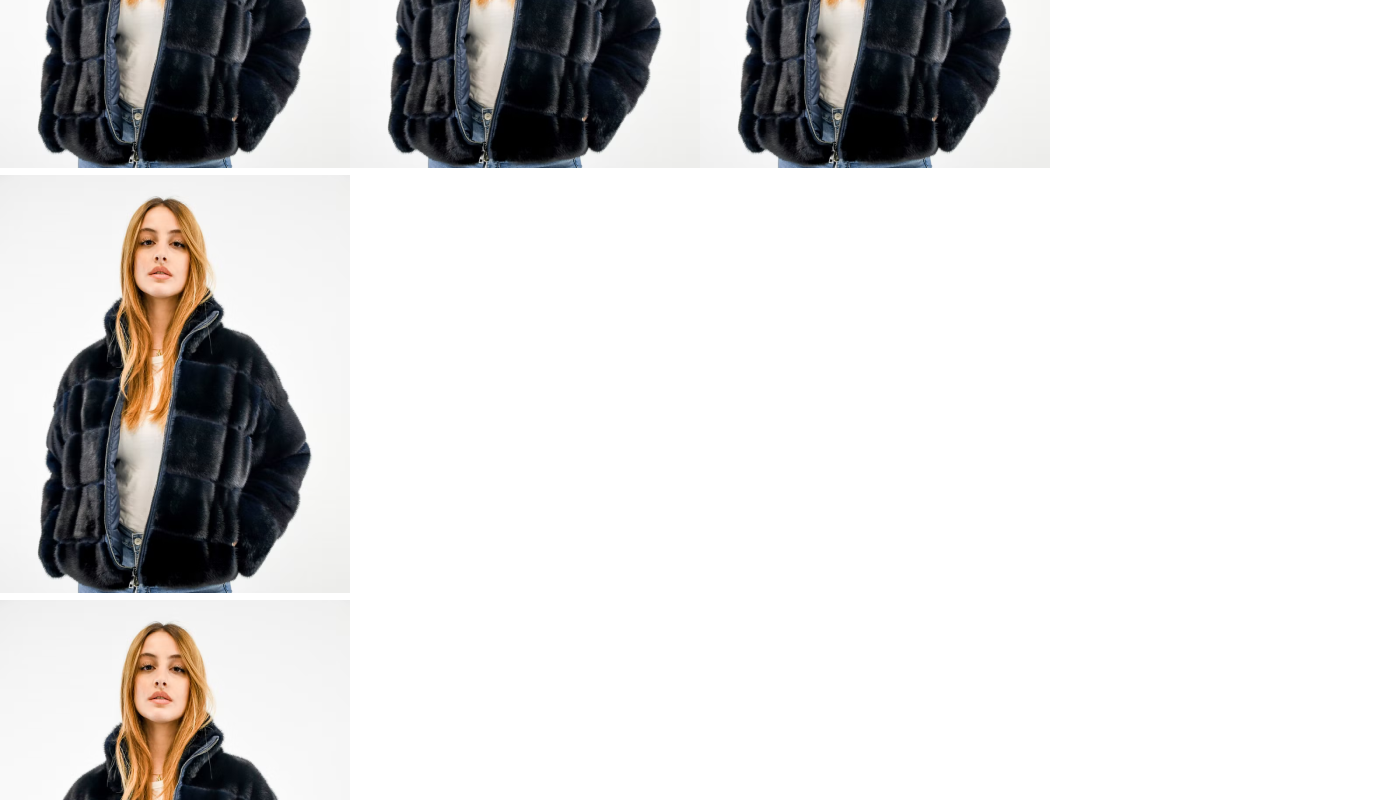
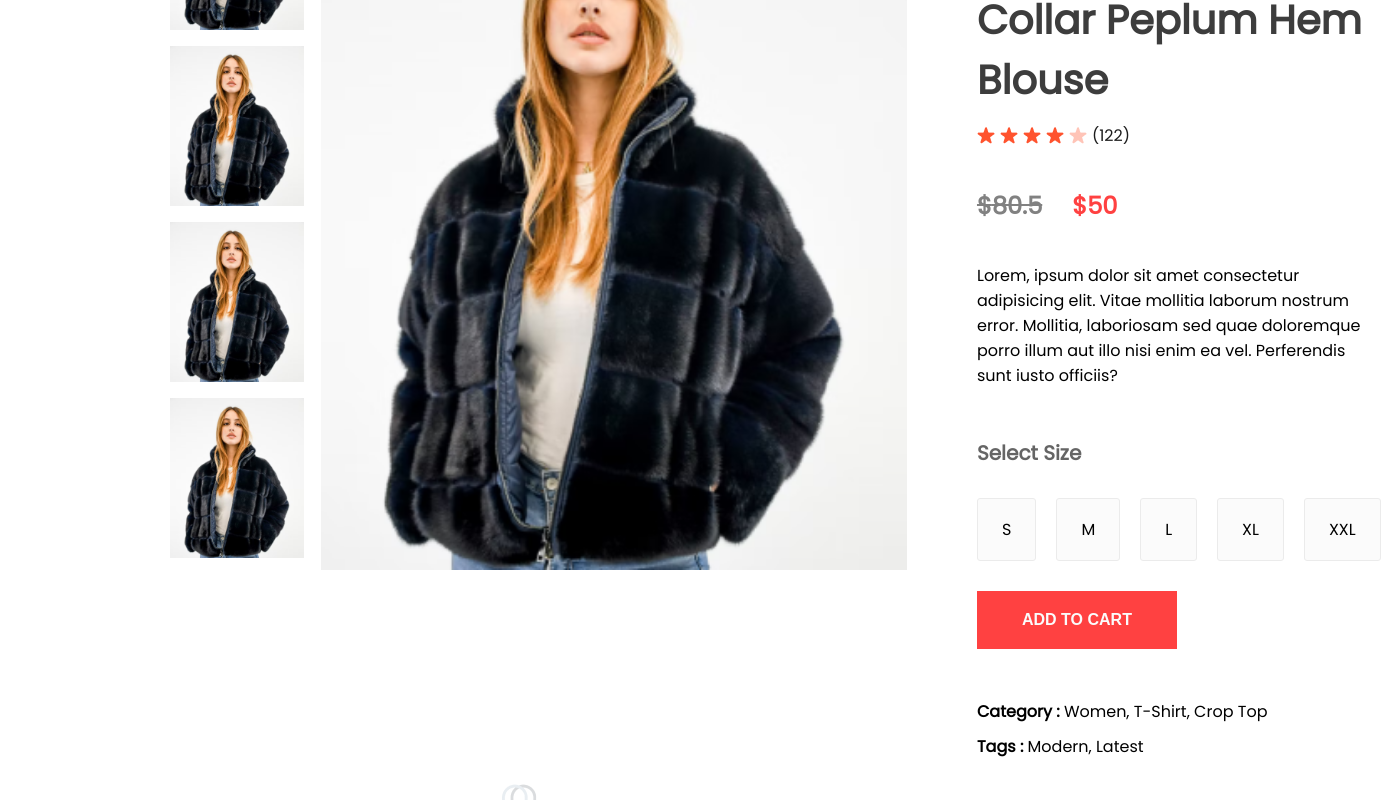
Before and after one commit to Shajjad002/E-Commerce, a React (Create React App) app in the folder shopper/: page /product/1 in a window 1280 px wide. Shown: the part 360-1160 px from the top of the page, 1381 px wide, since content can reach past the window. Built offline with nearby package versions, Linux system fonts and the light colour scheme.

Commit message:
single product display

```diff
--- a/shopper/src/Components/Breadcrums/Breadcrum.css
+++ b/shopper/src/Components/Breadcrums/Breadcrum.css
@@ -0,0 +1,10 @@
+.breadcrum{
+    display: flex;
+    align-items: center;
+    gap: 8px;
+    color: #5e5e5e;
+    font-size: 16px;
+    font-weight: 600;
+    margin: 60px 170px;
+    text-transform: capitalize;
+}
--- a/shopper/src/Components/ProductDisplay/ProductDisplay.css
+++ b/shopper/src/Components/ProductDisplay/ProductDisplay.css
@@ -0,0 +1,90 @@
+.productdisplay{
+    display: flex;
+    margin: 0 170px;
+    margin-bottom: 20px;
+}
+.productdisplay-left{
+    display: flex;
+    gap: 17px;
+}
+.productdisplay-img-list{
+    display: flex;
+    flex-direction: column;
+    gap: 16px;
+}
+.productdisplay-img-list img{
+    height: 160px;
+}
+.prodcutdisplay-main-img{
+    width: 586px;
+    height: 700px;
+}
+.productdisplay-right{
+    margin: 0px 70px;
+    display: flex;
+    flex-direction: column;
+}
+.productdisplay-right h1{
+    color: #3d3d3d;
+    font-size: 40px;
+    font-weight: 700;
+}
+.productdiplay-right-stars{
+    display: flex;
+    align-items: center;
+    margin-top: 13px;
+    gap: 5px;
+    color: #1c1c1c;
+    font-size: 16px;
+}
+.productdisplay-right-prices{
+    display: flex;
+    margin: 40px 0px;
+    gap: 30px;
+    font-size: 24px;
+    font-weight: 700;
+}
+.productdisplay-right-price-old{
+    color: #818181;
+    text-decoration: line-through;
+}
+.productdisplay-right-price-new{
+    color: #ff4141;
+}
+.productdisplay-right-size h2{
+    margin-top: 50px;
+    color: #656565;
+    font-size: 20px;
+    font-weight: 600;
+}
+.productdisplay-right-sizes{
+    display: flex;
+    margin: 30px 0px;
+    gap: 20px;
+}
+.productdisplay-right-sizes p{
+    padding: 18px 24px;
+    background: #fbfbfb;
+    border: 1px solid #ebebeb;
+    border-radius: 3px;
+    cursor: pointer;
+}
+
+.productdisplay-right button{
+    padding: 20px 40px;
+    width: 200px;
+    font-size: 16px;
+    font-weight: 600;
+    color: #fbfbfb;
+    background: #ff4141;
+    margin-bottom: 40px;
+    border: none;
+    outline: none;
+    cursor: pointer;
+}
+.productdisplay-right-category{
+    margin-top: 10px;
+}
+.productdisplay-right-category span{
+    font-weight: 600;
+}
--- a/shopper/src/Components/ProductDisplay/ProductDisplay.jsx
+++ b/shopper/src/Components/ProductDisplay/ProductDisplay.jsx
@@ -1,5 +1,8 @@
 import React from 'react'
-import './ProductDisplay.css'
+import './ProductDisplay.css';
+import star_icon from "../Assets/star_icon.png"
+import star_dull_icon from "../Assets/star_dull_icon.png";
+
 
  function ProductDisplay(props) {
     const {product}=props;
@@ -18,7 +21,34 @@
             </div>
             <div className="productdisplay-right">
                 <h1>{product.name}</h1>
-                <div className="productdiplay-right-star">
+                <div className="productdiplay-right-stars">
+                    <img src={star_icon} alt="" />
+                    <img src={star_icon} alt="" />
+                    <img src={star_icon} alt="" />
+                    <img src={star_icon} alt="" />
+                    <img src={star_dull_icon} alt="" />
+                    <p>(122)</p>
+                </div>
+                <div className="productdisplay-right-prices">
+                    <div className="productdisplay-right-price-old"> ${product.old_price}</div>
+                    <div className="productdisplay-right-price-new"> ${product.new_price}</div>
+                </div>
+                <div className="productdisplay-right-description">
+                    Lorem, ipsum dolor sit amet consectetur adipisicing elit. Vitae mollitia laborum nostrum error.
+                    Mollitia, laboriosam sed quae doloremque porro illum aut illo nisi enim ea vel. Perferendis sunt iusto officiis?
+                </div>
+                <div className="productdisplay-right-size">
+                    <h2>Select Size</h2>
+                    <div className="productdisplay-right-sizes">
+                        <p>S</p>
+                        <p>M</p>
+                        <p>L</p>
+                        <p>XL</p>
+                        <p>XXL</p>
+                    </div>
+                    <button>ADD TO CART</button>
+                    <p className="productdisplay-right-category"><span>Category : </span> Women, T-Shirt, Crop Top</p>
+                    <p className="productdisplay-right-category"><span>Tags : </span> Modern, Latest</p>
 
                 </div>
             </div>
```
